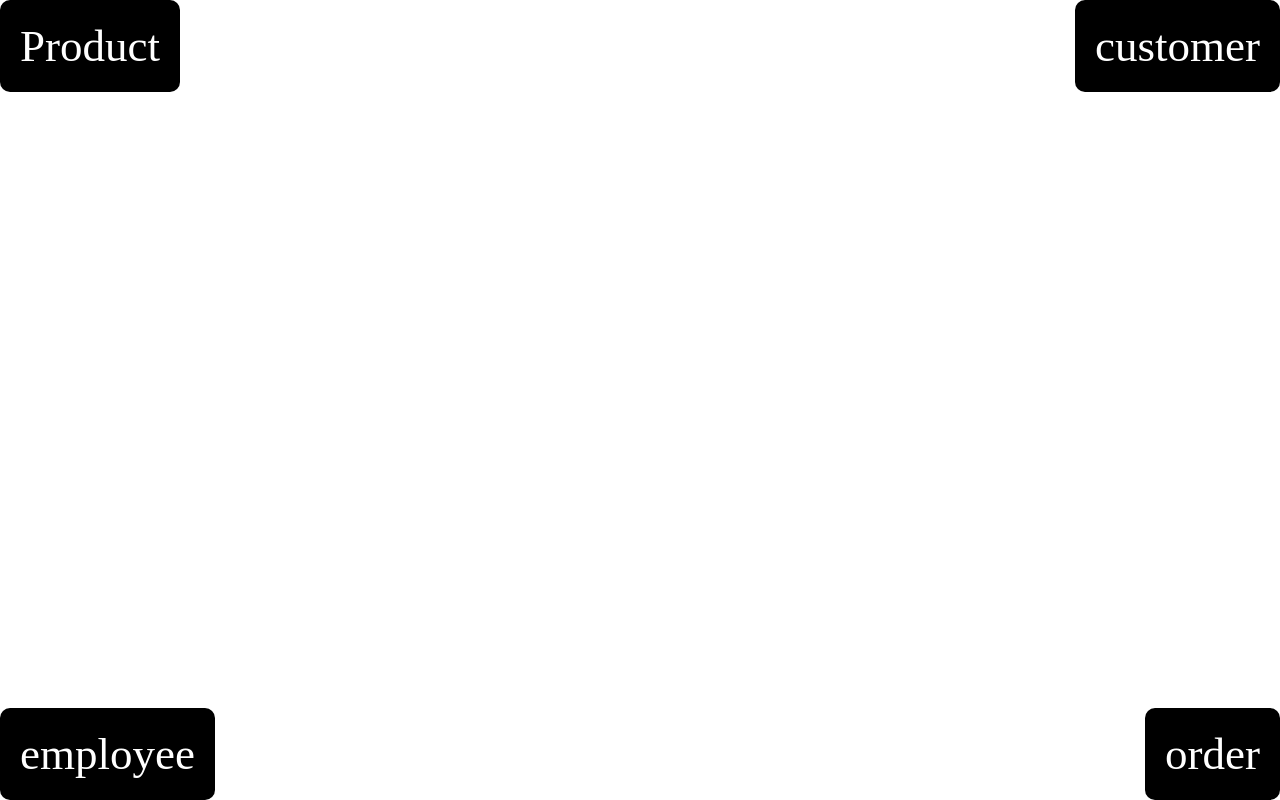
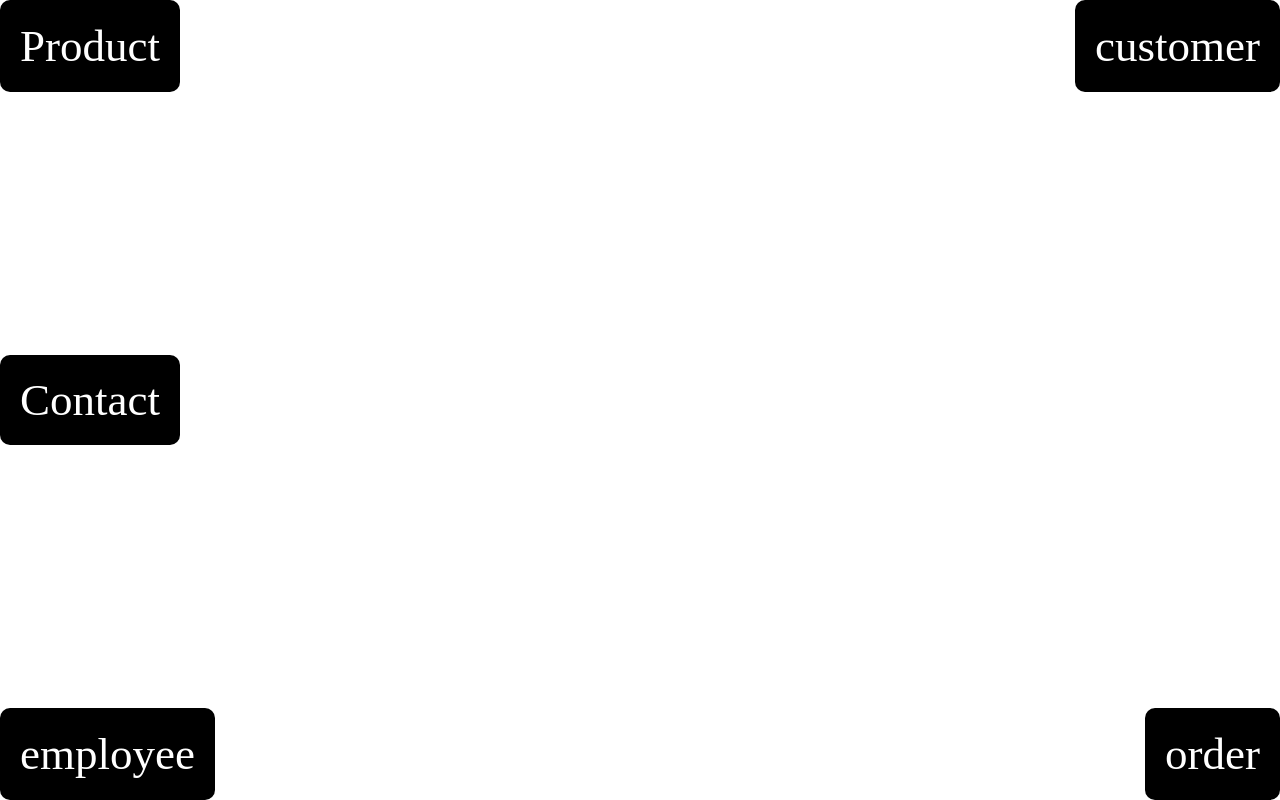
Before and after one commit to ZeroKaoKung/Myweb, a plain HTML site: page index.html in a window 1280 px wide. Drawn offline with Linux system fonts and the light colour scheme.

Commit message:
index.html

```diff
--- a/index.html
+++ b/index.html
@@ -5,6 +5,7 @@
     <meta http-equiv="X-UA-Compatible" content="IE=edge">
     <meta name="viewport" content="width=device-width, initial-scale=1.0">
     <title>Document</title>
+
     <link rel="stylesheet" href="stylexml.css">
 </head>
 <body>
@@ -12,6 +13,9 @@
     <a href="mom.xml">Product</a>
     <a href="customer.xml">customer</a>
     </div>
+    <div class="container2">
+    <a href="contact.html">Contact</a>
+    </div>
     <div class="container1">
     <a href="employee.xml">employee</a>
     <a href="order.xml">order</a>
```
